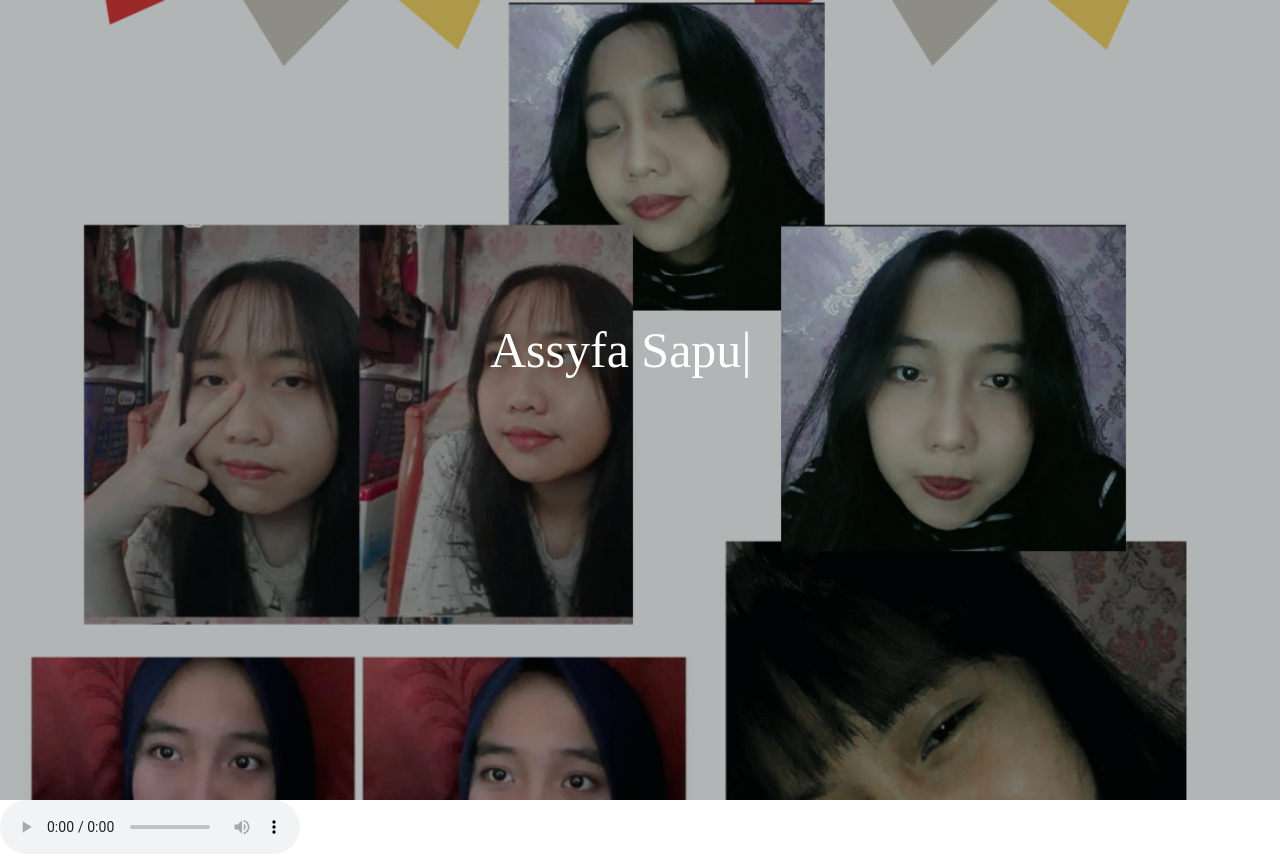
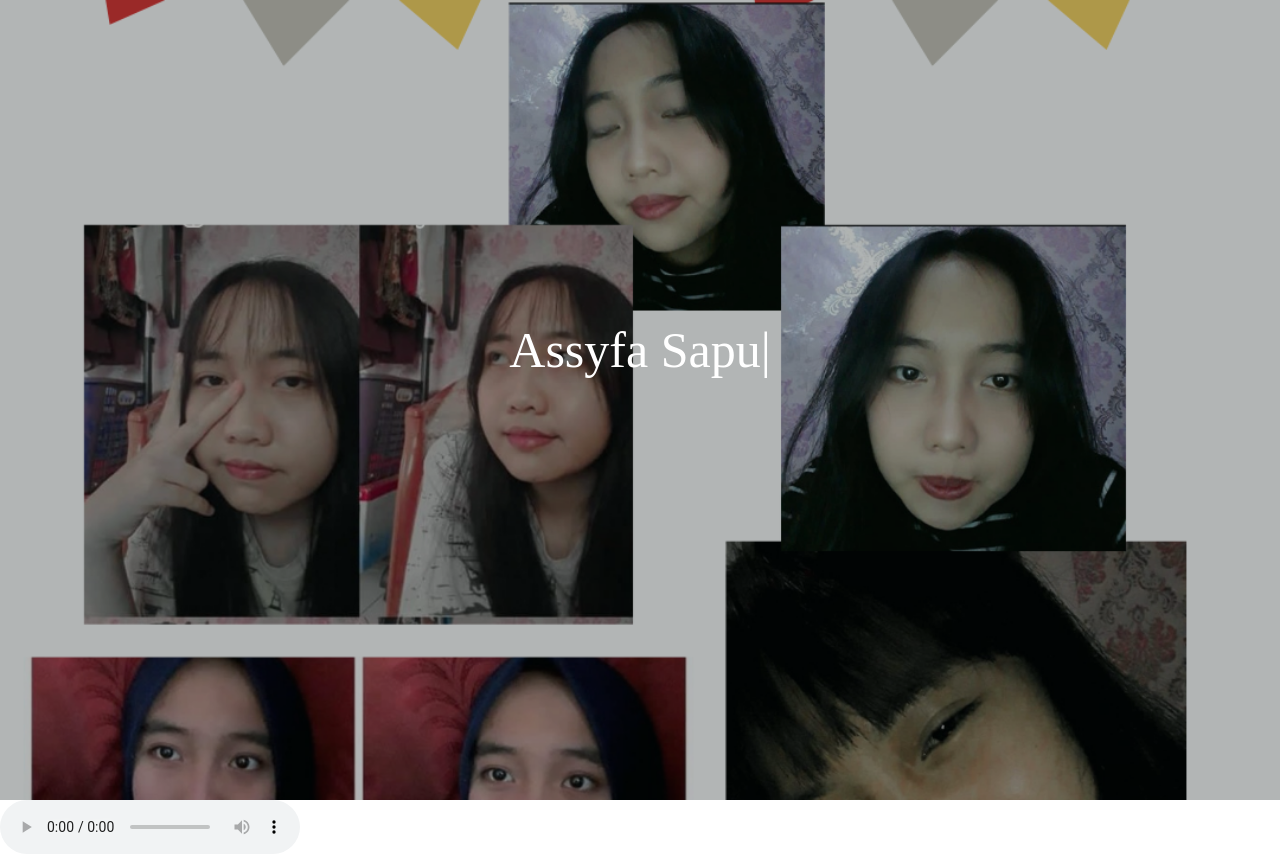
Before and after one commit to kasihnama/HBD, a plain HTML site: page index.html in a window 1280 px wide. Drawn offline with Linux system fonts and the light colour scheme.

Commit message:
Update style.css

```diff
--- a/assets/css/style.css
+++ b/assets/css/style.css
@@ -22,12 +22,12 @@
 #hero .hero-container {
   position: relative;
   z-index: 2;
-  min-width: 300px;
+  min-width: 250px;
 }
 
 #hero h1 {
   margin: 0 0 10px 0;
-  font-size: 48px;
+  font-size: 45px;
   font-weight: 500;
   line-height: 50px;
   color: #fff;
```
